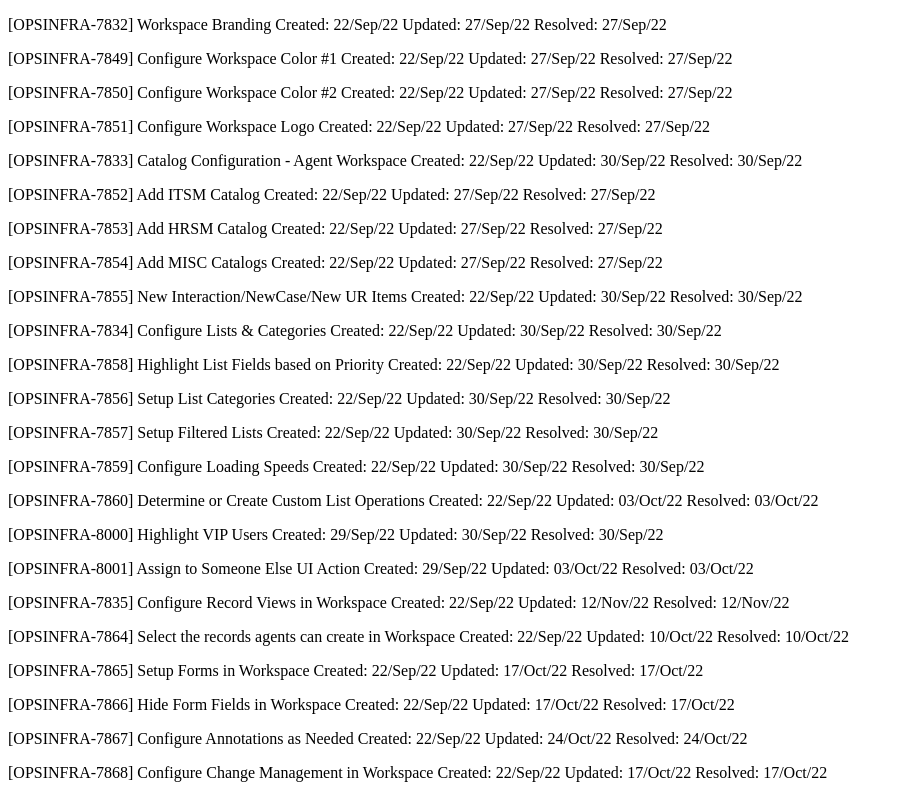
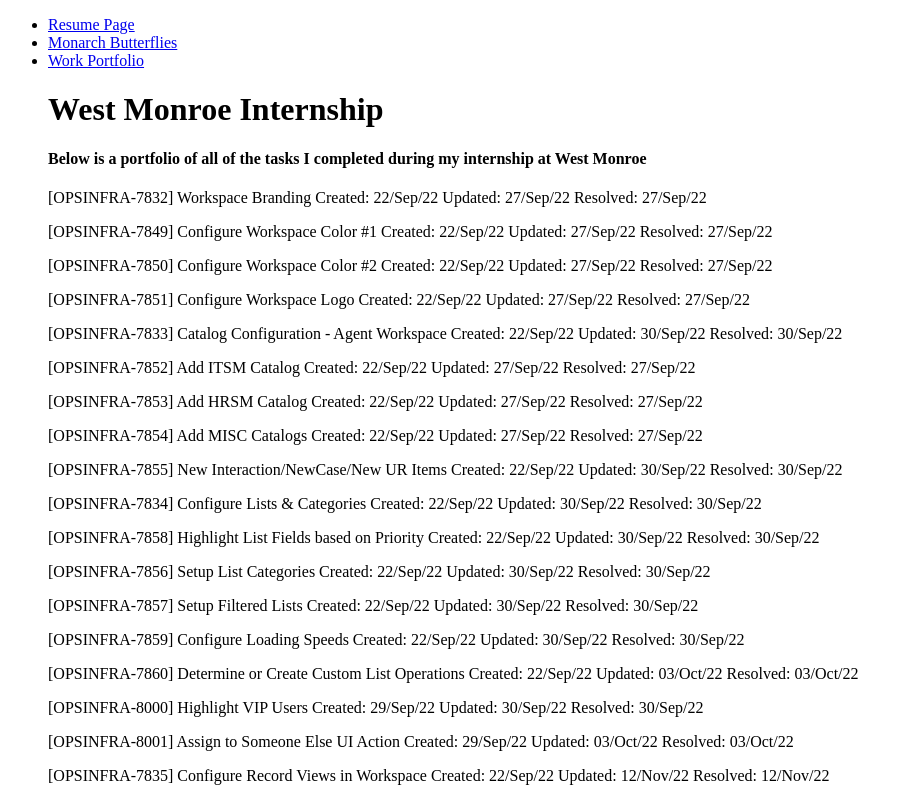
Before and after one commit to Anisa-M/Project1_Portfolio, a plain HTML site: page index.html in a window 1280 px wide. Shown: the top 795 px of the page, without its empty margins (0-912 px from the left). Drawn offline with Linux system fonts and the light colour scheme.

Commit message:
Added proper indentation

```diff
--- a/index.html
+++ b/index.html
@@ -1,8 +1,16 @@
 <!DOCTYPE html>
 <html lang="en">
   <head>
-      <title> </title>
+    <title> Portfolio </title>
     <meta charset="utf-8">
+  </head>
+<ul id="bul1">
+  <li><a href="/Project1/"> Resume Page </a></li>
+  <li><a href="/Project1_Monarch/"> Monarch Butterflies </a></li>
+  <li><a href="/Project1_Portfolio/"> Work Portfolio</a></li>
+  <body>
+    <h1> West Monroe Internship </h1>
+    <h4> Below is a portfolio of all of the tasks I completed during my internship at West Monroe </h4>
 
     <p>[OPSINFRA-7832] Workspace Branding Created: 22/Sep/22 Updated: 27/Sep/22 Resolved: 27/Sep/22</p>
 
@@ -171,9 +179,6 @@
     <p>[OPSINFRA-7918] Gather Q&amp;A Created: 22/Sep/22 Updated: 22/Sep/22</p>
 
     <p>[OPSINFRA-8004] After San Diego Upgrade - Review Configurable Workspaces to Add Functionality Created: 30/Sep/22 Updated: 30/Sep/22</p>
+  </body>
 
-    </head>
-    <body>
-      <p> </p>
-    </body>
 </html>
```
Lines whose indentation alone changed are shown as unchanged.
